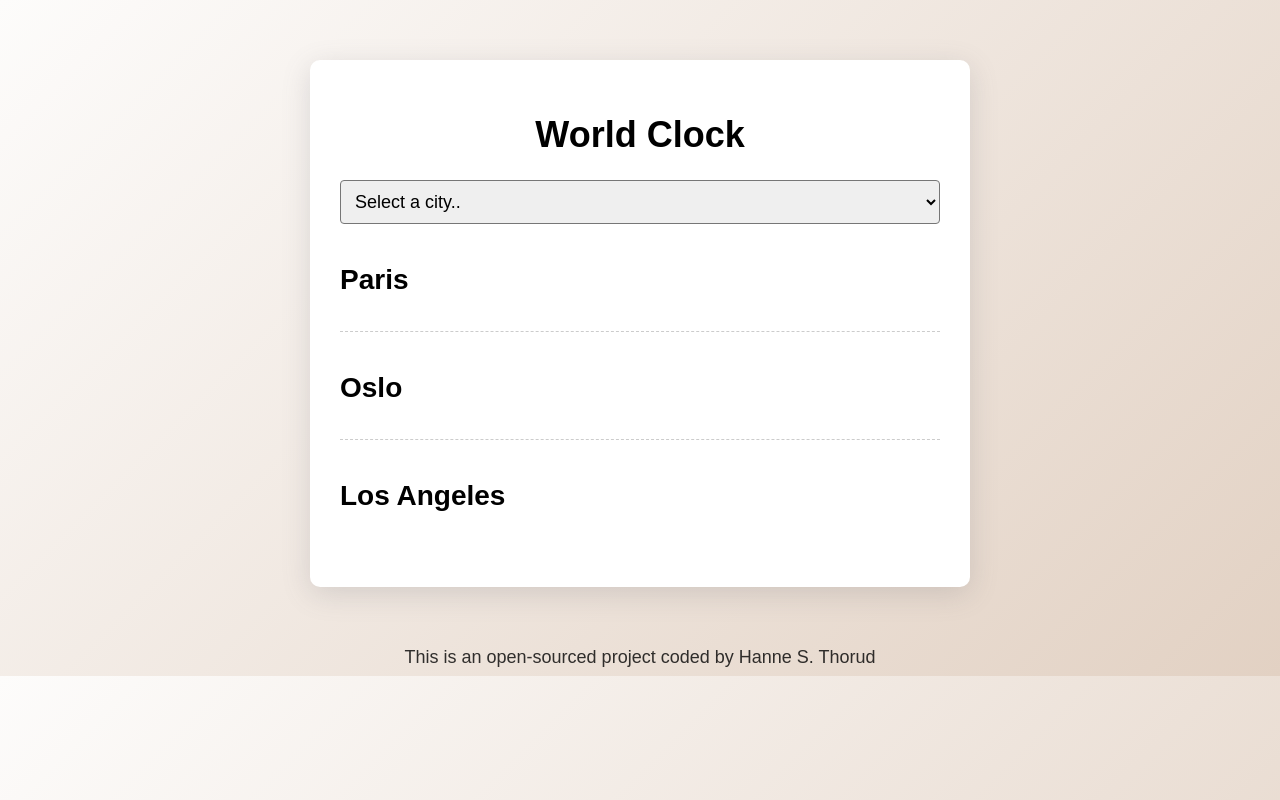
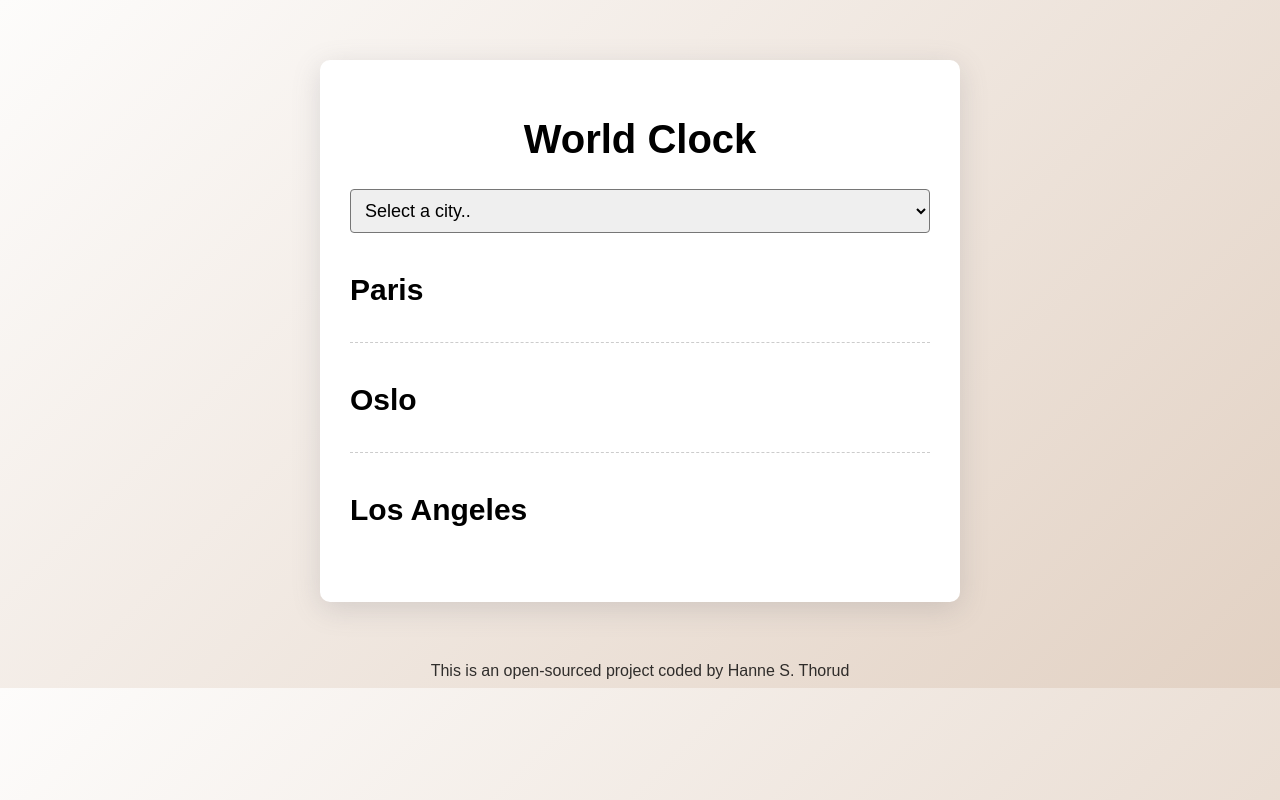
Before and after one commit to hannethorud/world-clock, a plain HTML site: page index.html in a window 1280 px wide. Drawn offline with nearby package versions, Linux system fonts and the light colour scheme; a script that the page names is missing; a web font is replaced by a local one.

Commit message:
updates css

```diff
--- a/css/style.css
+++ b/css/style.css
@@ -5,13 +5,14 @@ body {
 
 h1 {
   text-align: center;
-  font-family: sans-serif;
-  font-size: 36px;
+  font-family: "Brown Sugar", sans-serif;
+  font-size: 40px;
 }
 
 h2 {
   margin: 0 0 5px;
-  font-size: 28px;
+  font-size: 30px;
+  font-family: "Brown Sugar", sans-serif;
 }
 
 select {
@@ -27,7 +28,7 @@ a {
   text-decoration: none;
 }
 .container {
-  max-width: 600px;
+  max-width: 580px;
   margin: 60px auto;
   background: white;
   padding: 30px;
@@ -48,12 +49,11 @@ a {
 }
 
 .date {
-  opacity: 0.7;
+  opacity: 0.6;
 }
 
 .time {
-  font-size: 48px;
-  font-weight: bold;
+  font-size: 30px;
 }
 
 .time small {
@@ -64,6 +64,6 @@ a {
 
 footer {
   text-align: center;
-  font-size: 18px;
+  font-size: 16px;
   color: rgba(0, 0, 0, 0.8);
 }
--- a/index.html
+++ b/index.html
@@ -8,6 +8,10 @@
     <script src="https://cdnjs.cloudflare.com/ajax/libs/moment.js/2.29.4/moment.min.js"></script>
     <script src="https://cdnjs.cloudflare.com/ajax/libs/moment-timezone/0.5.37/moment-timezone-with-data-1970-2030.min.js"></script>
     <title>World Clock - Hanne S. Thorud</title>
+    <link
+      href="https://fonts.cdnfonts.com/css/brown-sugar-2?styles=81043"
+      rel="stylesheet"
+    />
   </head>
   <body>
     <div class="container">
```
